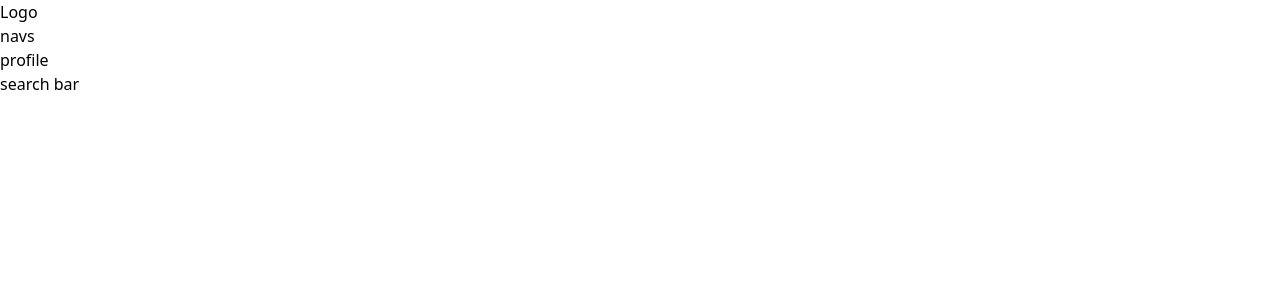
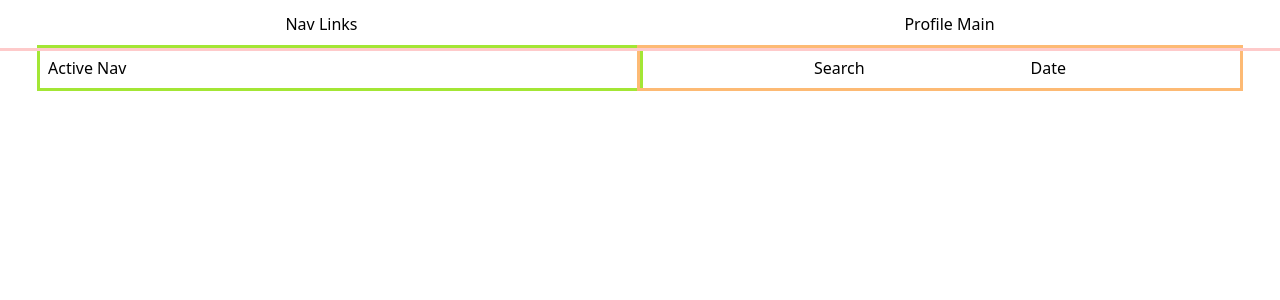
Before and after one commit to prosper980/ease, a React (Vite) app in the folder frontend/: page /admin/home/1 in a window 1280 px wide. Shown: the top 300 px of the page. Built offline with nearby package versions, Linux system fonts and the light colour scheme; no server answers; a web font is replaced by a local one.

Commit message:
frontend: working on admin page

```diff
--- a/frontend/src/components/admin/dashboard/home.tsx
+++ b/frontend/src/components/admin/dashboard/MainDashBoard.tsx
@@ -1,5 +1,6 @@
 import { Outlet } from "react-router"
-import { MainNav } from "./nav/MainNav"
+import { MainNav } from "./nav/nav-links/MainNav"
+import SearchAndDate from "./search_and_date/SearchAndDate"
 
 
 const DashboardHome = () => {
@@ -8,11 +9,11 @@ const DashboardHome = () => {
         <div>
             <div> <MainNav /> </div>
 
-            <div> search bar </div>
+            <div> <SearchAndDate />  </div>
 
-            <div>
+            <main>
                  <Outlet/>
-             </div>
+             </main>
         </div>
 
 
--- a/frontend/src/components/admin/dashboard/nav/MainNav.tsx
+++ /dev/null
@@ -1,15 +0,0 @@
-
-
-export const MainNav = () => {
-
-    return (
-        <div>
-            <div> Logo </div>
-
-            <div> navs </div>
-
-            <div> profile </div>
-
-        </div>
-    )
-}
--- /dev/null
+++ b/frontend/src/components/admin/dashboard/nav/nav-links/MainNav.tsx
@@ -0,0 +1,19 @@
+import ProfileMain from "../profile/ProfileMain"
+import NavLinks from "./NavLinks"
+
+
+export const MainNav = () => {
+
+    return (
+        <nav className="flex items-center justify-around p-3 outline outline-red-200">
+
+            <div>
+                <NavLinks />
+             </div>
+
+             <div>
+                <ProfileMain />
+             </div>
+        </nav>
+    )
+}
--- /dev/null
+++ b/frontend/src/components/admin/dashboard/nav/nav-links/NavLinks.tsx
@@ -0,0 +1,12 @@
+
+
+const NavLinks = () => {
+
+    return (
+         <div>
+            <h2> Nav Links </h2>
+         </div>
+    )
+}
+
+export default NavLinks;
--- /dev/null
+++ b/frontend/src/components/admin/dashboard/nav/profile/ProfileMain.tsx
@@ -0,0 +1,11 @@
+
+const ProfileMain = () => {
+
+    return(
+        <div>
+            <h2> Profile Main </h2>
+        </div>
+    )
+}
+
+export default ProfileMain;
--- /dev/null
+++ b/frontend/src/components/admin/dashboard/search_and_date/SearchAndDate.tsx
@@ -0,0 +1,19 @@
+
+const SearchAndDate = () => {
+
+    return(
+        <div className="flex justify-between px-10">
+
+            <div className="w-full outline p-2 outline-lime-400">
+                <h2> Active Nav </h2>
+            </div>
+
+            <div className="flex justify-evenly p-2 w-full outline outline-orange-300">
+                <div> Search </div>
+                <div> Date </div>
+            </div>
+        </div>
+    )
+}
+
+export default SearchAndDate;
--- a/frontend/src/routes.tsx
+++ b/frontend/src/routes.tsx
@@ -6,7 +6,7 @@ import AdminAuth from "./components/admin/auth/SignIn";
 import AdminRegister from "./components/admin/auth/Register";
 import { adminRegisterAction } from './actions/admin/auth-action/admin_register_action';
 import { signInAction } from "./actions/admin/auth-action/sigin_action";
-import DashboardHome from "./components/admin/dashboard/home";
+import DashboardHome from "./components/admin/dashboard/MainDashBoard";
 
 
 export const routes = createBrowserRouter([
```
